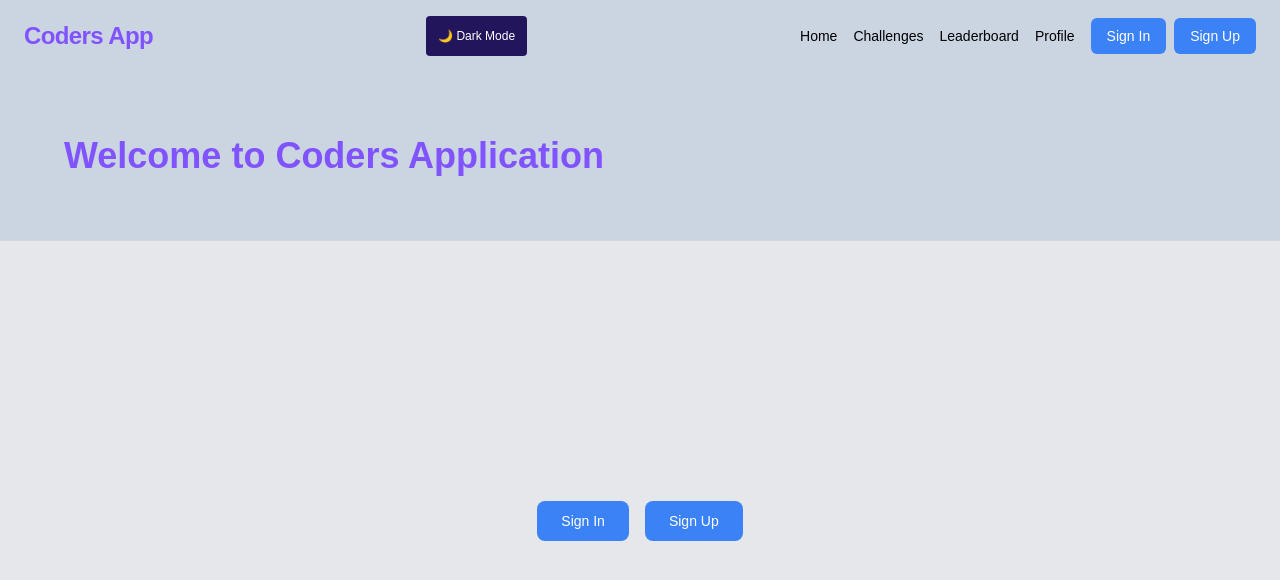
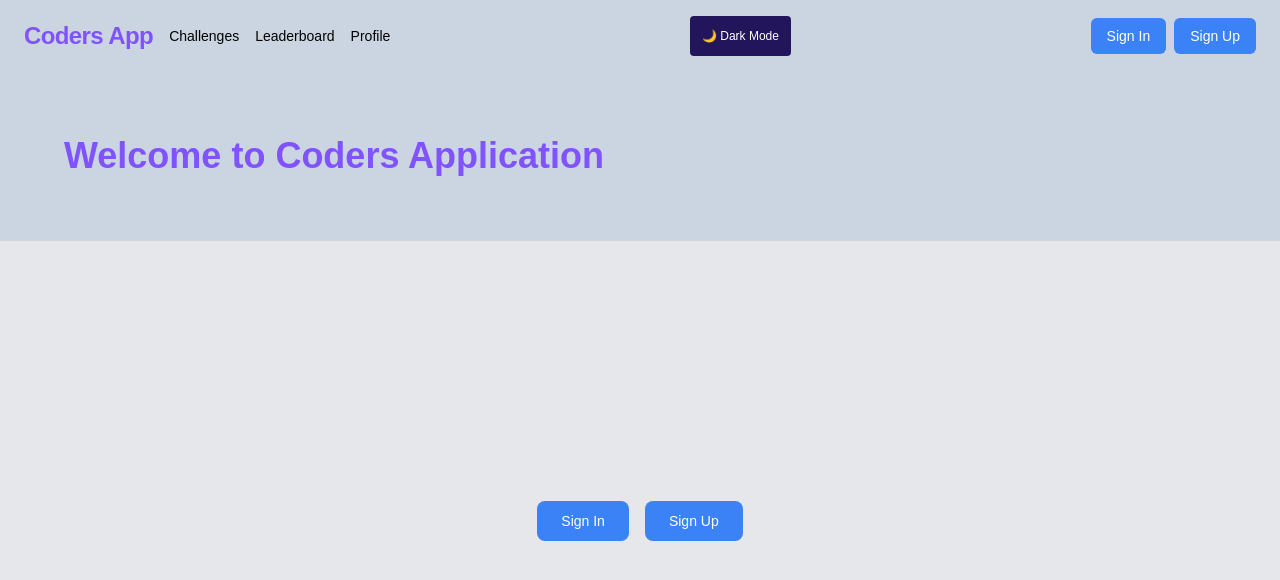
Before and after one commit to Noelle2412/coders_application, a React (Vite) app: page / in a window 1280 px wide. Shown: the top 580 px of the page. Built offline with nearby package versions, Linux system fonts and the light colour scheme; a web font is replaced by a local one.

Commit message:
made Navbar prettier

```diff
--- a/src/components/NavBar.jsx
+++ b/src/components/NavBar.jsx
@@ -7,20 +7,11 @@ const NavBar = () => {
   const { isDark, toggleTheme } = useTheme();
   return (
     <header className="bg-navbar px-6 py-4 shadow-sm flex items-center justify-between">
+      <nav className="flex items-center gap-4">
         <Link to="/" className="text-2xl font-bold text-plum tracking-tight">
           Coders App
         </Link>
 
-      <button
-        onClick={toggleTheme}
-        className="px-3 py-3 text-xs rounded bg-coding text-white cursor-pointer">
-        {isDark ? "☀️ Light Mode" : "🌙 Dark Mode"}
-      </button>
-
-      <nav className="flex items-center gap-4">
-        <Link to="/" className="text-sm font-medium hover:text-plum transition">
-          Home
-        </Link>
         <Link
           to="/workspace/1"
           className="text-sm font-medium hover:text-plum transition">
@@ -36,12 +27,18 @@ const NavBar = () => {
           className="text-sm font-medium hover:text-plum transition">
           Profile
         </Link>
+      </nav>
+      <button
+        onClick={toggleTheme}
+        className="px-3 py-3 text-xs rounded bg-coding text-white cursor-pointer">
+        {isDark ? "☀️ Light Mode" : "🌙 Dark Mode"}
+      </button>
 
       {isAuthenticated ? (
         <div className="flex items-center gap-3">
           <span className="text-sm">
-              Welcome,{" "}
-              <span className="font-semibold text-plum">{user.email}</span>
+            Welcome,
+            <span className="font-semibold text-plum"> {user.firstName}</span>
           </span>
           <button
             onClick={signout}
@@ -63,7 +60,6 @@ const NavBar = () => {
           </Link>
         </div>
       )}
-      </nav>
     </header>
   );
 };
--- a/src/pages/Home/page.jsx
+++ b/src/pages/Home/page.jsx
@@ -9,7 +9,7 @@ const Homepage = () => {
       <header className="bg-navbar p-10 md:p-16 border-b border-gray-300">
         <h1 className="text-3xl md:text-4xl font-extrabold text-plum">
           {isAuthenticated
-            ? `Welcome back, ${user.email}!`
+            ? `Welcome back, ${user.firstName}!`
             : "Welcome to Coders Application"}
         </h1>
       </header>
```
Lines whose indentation alone changed are shown as unchanged.
